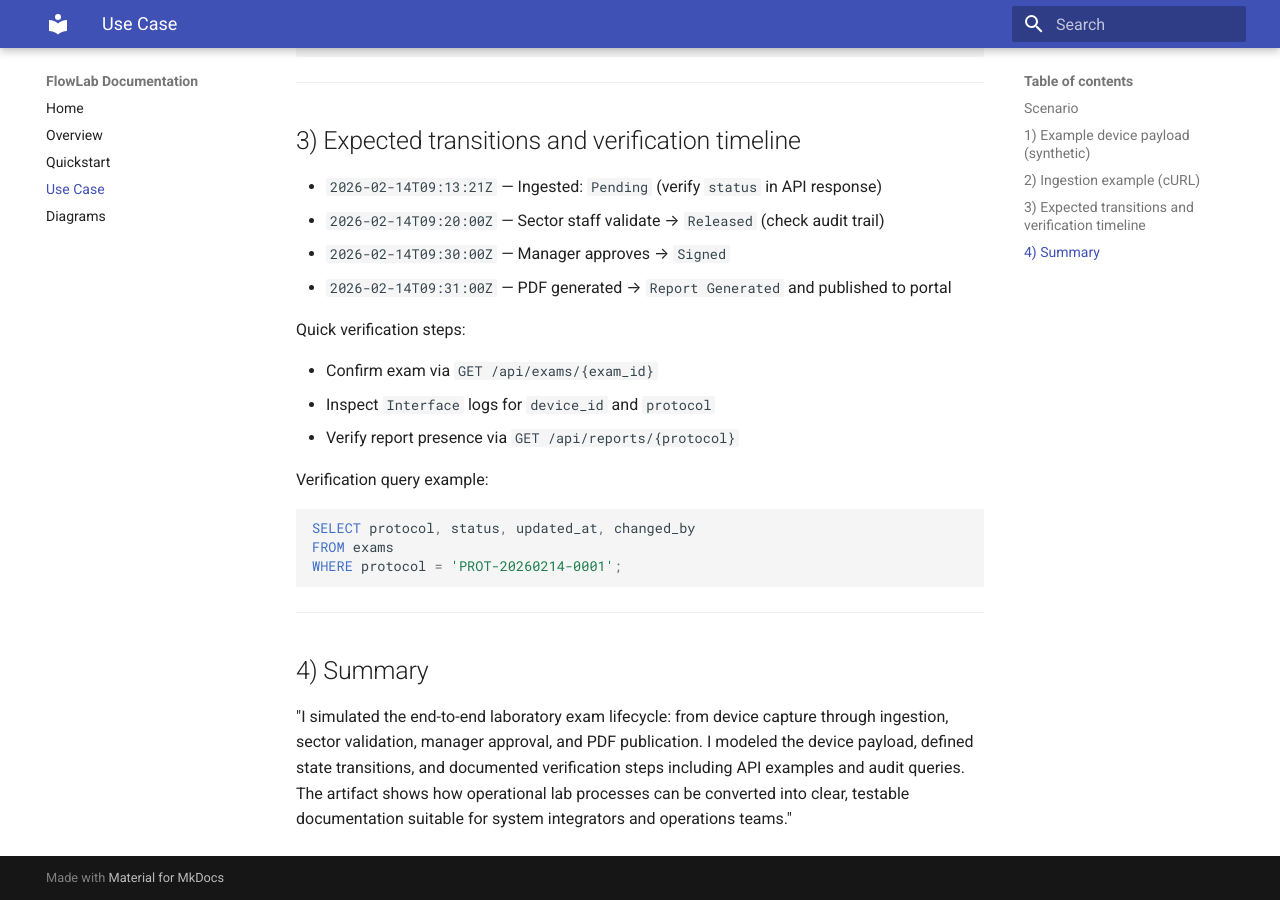
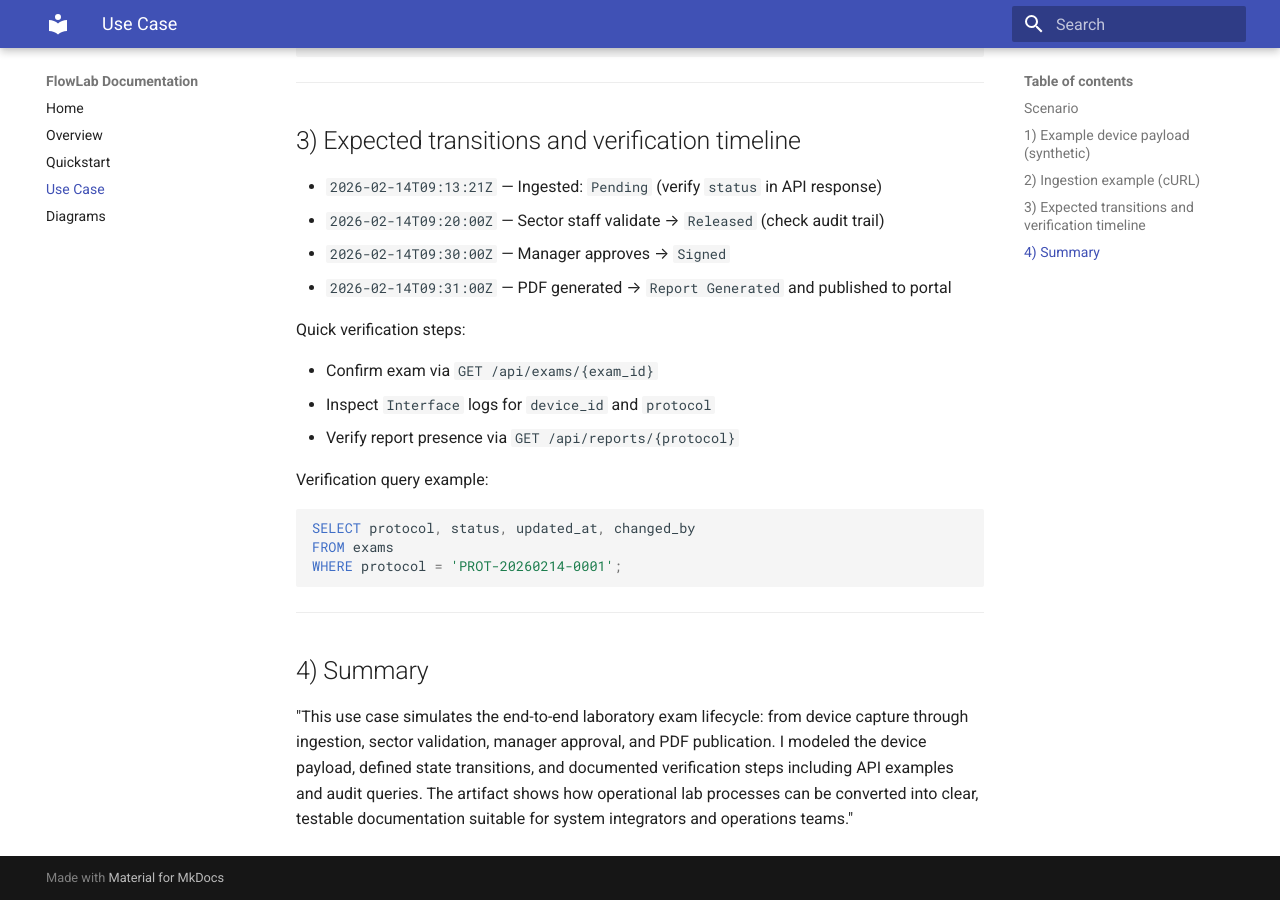
Before and after one commit to MarcellFernandes/flowlab-docs, an MkDocs documentation site: the page built from docs/use-case.md, in a window 1280 px wide and 900 px high, scrolled down 1248 px. Built offline with MkDocs 1.6.1 and Material for MkDocs 9.7.7, drawn with Linux system fonts in a browser that asks for light colours.

Commit message:
Update summary section for clarity and consistency

```diff
--- a/docs/use-case.md
+++ b/docs/use-case.md
@@ -77,4 +77,4 @@ WHERE protocol = 'PROT-20260214-0001';
 
 ## 4) Summary
 
-"I simulated the end-to-end laboratory exam lifecycle: from device capture through ingestion, sector validation, manager approval, and PDF publication. I modeled the device payload, defined state transitions, and documented verification steps including API examples and audit queries. The artifact shows how operational lab processes can be converted into clear, testable documentation suitable for system integrators and operations teams."
+"This use case simulates the end-to-end laboratory exam lifecycle: from device capture through ingestion, sector validation, manager approval, and PDF publication. I modeled the device payload, defined state transitions, and documented verification steps including API examples and audit queries. The artifact shows how operational lab processes can be converted into clear, testable documentation suitable for system integrators and operations teams."
```
